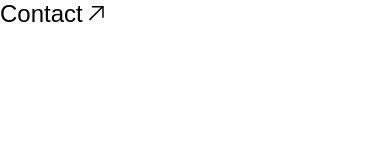
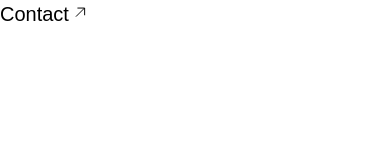
Before and after one commit to TheGymRwanda/unit8-maroon, a Next.js app: page / in a window 390 px wide. Shown: the top 160 px of the page. Built offline with nearby package versions, Linux system fonts and the light colour scheme.

Commit message:
Feat: Add missing styles to the SVG and the Link

```diff
--- a/components/ui/Link.jsx
+++ b/components/ui/Link.jsx
@@ -5,10 +5,10 @@ export default function Link(props) {
           className={` group flex cursor-pointer  w-fit items-center gap-1.5 ${props.style}`}
           href={props.link}
         >
-          <p className={`font-Neufile text-2xl font-normal not-italic leading-7 ${props.textStyle}`}>
+          <p className={`font-Neufile md:text-2xl text-xl font-normal not-italic leading-7 ${props.textStyle}`}>
             {props.text}
           </p>
-          <div className={`relative h-3.34 w-3.5 ${props.imageWrapperStyle}`}>
+          <div className={`relative ${props.imageWrapperStyle}`}>
             {props.arrow}
           </div>
         </a>
--- a/components/ui/Svg.jsx
+++ b/components/ui/Svg.jsx
@@ -1,7 +1,7 @@
 export default function Svg(props){
     return(
         <svg
-        className={`duration-300 ease-in-out group-hover:-translate-y-1 group-hover:translate-x-1 ${props.imageStyle}`}
+        className={`md:h-3.34 md:w-3.5 h-2.59 w-2.715 duration-300 ease-in-out group-hover:-translate-y-1 group-hover:translate-x-1 ${props.imageStyle}`}
         width="15"
         height="16"
         viewBox="0 0 15 16"
--- a/tailwind.config.js
+++ b/tailwind.config.js
@@ -37,12 +37,14 @@ module.exports = {
         '0.75': '0.188rem', //3px
       },
       width:{
+        '2.715': '0.679rem', //10.86px
         "fit":"fit-content",
         "11.5/12" : "91%",      // width on desktop
         "11.8/12" : "93%",      //width on tablet
         "10.5/12" : "90%"      //width on mobile
       },
       height: {
+        '2.59': '0.647rem', //10.36px
         "fit": "fit-content",
         '3.34': '0.835rem', // 13.36px
       },
```
